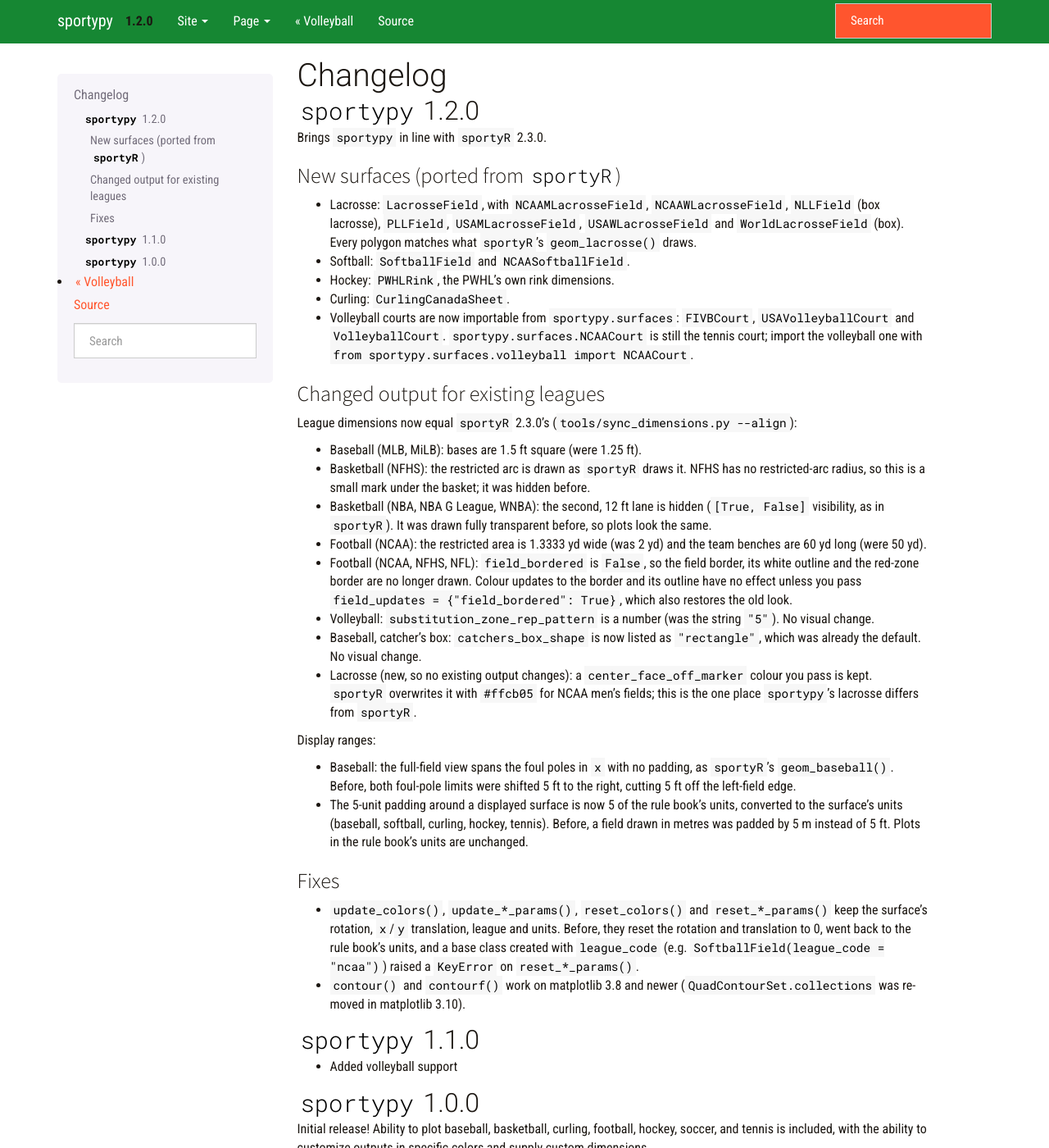
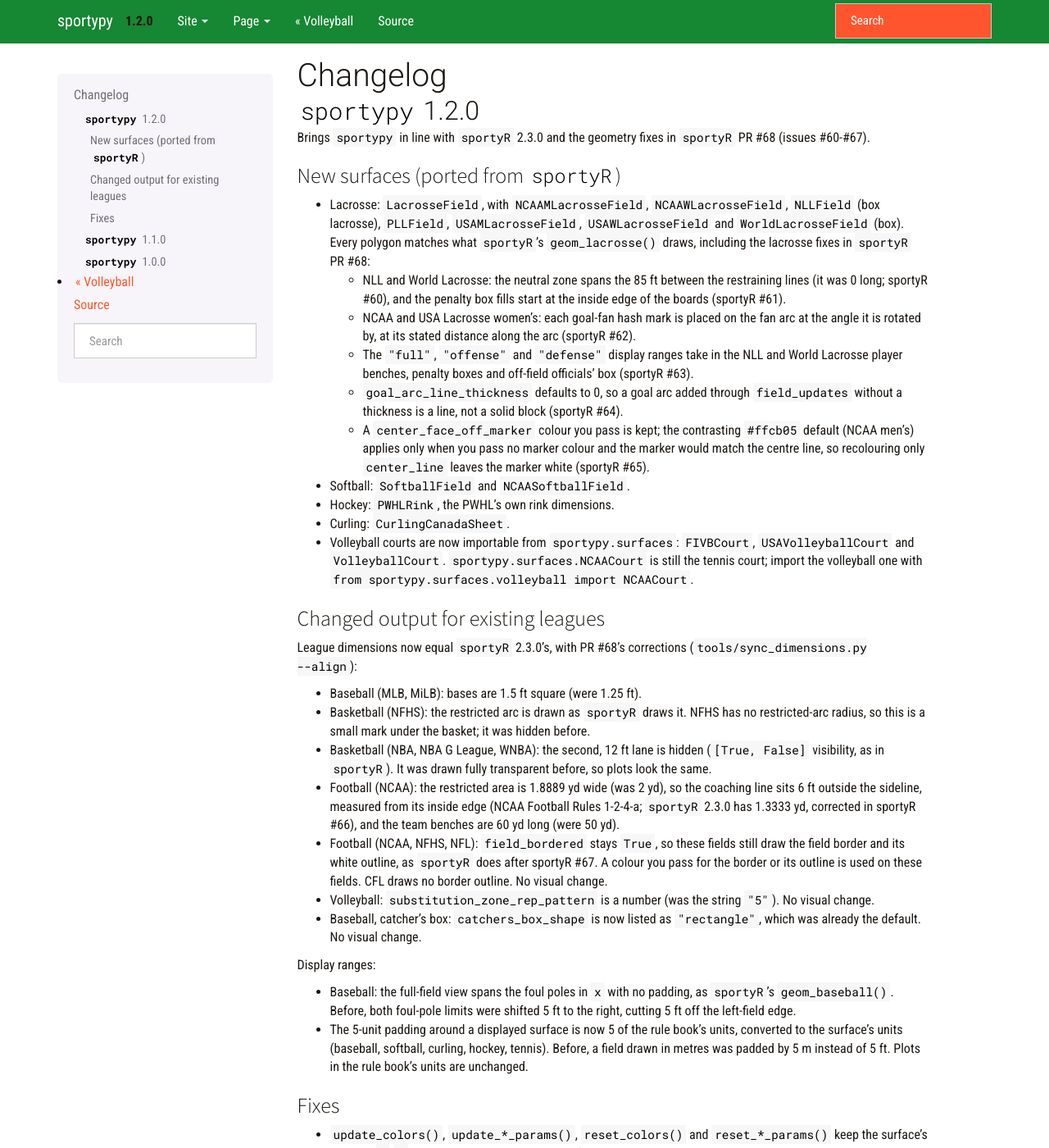
Before and after one commit to sportsdataverse/sportypy, a Sphinx documentation site: the page built from docs/changelog.md, in a window 1280 px wide and 1400 px high. Shown: the whole window at 82% size. Built offline with Sphinx 7.4.7, drawn with Linux system fonts in a browser that asks for light colours.

Commit message:
docs(changelog): 1.2.0 follows sportyR PR #68
Football keeps its border outline on NCAA/NFHS/NFL (sportyR #67), NCAA
restricted area is 1.8889 yd (coaching line 6 ft out, sportyR #66), and the
lacrosse fixes #60-#65 are listed; the face-off colour is no longer a
difference from sportyR.

```diff
--- a/docs/changelog.md
+++ b/docs/changelog.md
@@ -2,11 +2,16 @@
 
 ## `sportypy` 1.2.0
 
-Brings `sportypy` in line with `sportyR` 2.3.0.
+Brings `sportypy` in line with `sportyR` 2.3.0 and the geometry fixes in `sportyR` PR #68 (issues #60-#67).
 
 ### New surfaces (ported from `sportyR`)
 
-- Lacrosse: `LacrosseField`, with `NCAAMLacrosseField`, `NCAAWLacrosseField`, `NLLField` (box lacrosse), `PLLField`, `USAMLacrosseField`, `USAWLacrosseField` and `WorldLacrosseField` (box). Every polygon matches what `sportyR`'s `geom_lacrosse()` draws.
+- Lacrosse: `LacrosseField`, with `NCAAMLacrosseField`, `NCAAWLacrosseField`, `NLLField` (box lacrosse), `PLLField`, `USAMLacrosseField`, `USAWLacrosseField` and `WorldLacrosseField` (box). Every polygon matches what `sportyR`'s `geom_lacrosse()` draws, including the lacrosse fixes in `sportyR` PR #68:
+  - NLL and World Lacrosse: the neutral zone spans the 85 ft between the restraining lines (it was 0 long; sportyR #60), and the penalty box fills start at the inside edge of the boards (sportyR #61).
+  - NCAA and USA Lacrosse women's: each goal-fan hash mark is placed on the fan arc at the angle it is rotated by, at its stated distance along the arc (sportyR #62).
+  - The `"full"`, `"offense"` and `"defense"` display ranges take in the NLL and World Lacrosse player benches, penalty boxes and off-field officials' box (sportyR #63).
+  - `goal_arc_line_thickness` defaults to 0, so a goal arc added through `field_updates` without a thickness is a line, not a solid block (sportyR #64).
+  - A `center_face_off_marker` colour you pass is kept; the contrasting `#ffcb05` default (NCAA men's) applies only when you pass no marker colour and the marker would match the centre line, so recolouring only `center_line` leaves the marker white (sportyR #65).
 - Softball: `SoftballField` and `NCAASoftballField`.
 - Hockey: `PWHLRink`, the PWHL's own rink dimensions.
 - Curling: `CurlingCanadaSheet`.
@@ -14,16 +19,15 @@
 
 ### Changed output for existing leagues
 
-League dimensions now equal `sportyR` 2.3.0's (`tools/sync_dimensions.py --align`):
+League dimensions now equal `sportyR` 2.3.0's, with PR #68's corrections (`tools/sync_dimensions.py --align`):
 
 - Baseball (MLB, MiLB): bases are 1.5 ft square (were 1.25 ft).
 - Basketball (NFHS): the restricted arc is drawn as `sportyR` draws it. NFHS has no restricted-arc radius, so this is a small mark under the basket; it was hidden before.
 - Basketball (NBA, NBA G League, WNBA): the second, 12 ft lane is hidden (`[True, False]` visibility, as in `sportyR`). It was drawn fully transparent before, so plots look the same.
-- Football (NCAA): the restricted area is 1.3333 yd wide (was 2 yd) and the team benches are 60 yd long (were 50 yd).
-- Football (NCAA, NFHS, NFL): `field_bordered` is `False`, so the field border, its white outline and the red-zone border are no longer drawn. Colour updates to the border and its outline have no effect unless you pass `field_updates = {"field_bordered": True}`, which also restores the old look.
+- Football (NCAA): the restricted area is 1.8889 yd wide (was 2 yd), so the coaching line sits 6 ft outside the sideline, measured from its inside edge (NCAA Football Rules 1-2-4-a; `sportyR` 2.3.0 has 1.3333 yd, corrected in sportyR #66), and the team benches are 60 yd long (were 50 yd).
+- Football (NCAA, NFHS, NFL): `field_bordered` stays `True`, so these fields still draw the field border and its white outline, as `sportyR` does after sportyR #67. A colour you pass for the border or its outline is used on these fields. CFL draws no border outline. No visual change.
 - Volleyball: `substitution_zone_rep_pattern` is a number (was the string `"5"`). No visual change.
 - Baseball, catcher's box: `catchers_box_shape` is now listed as `"rectangle"`, which was already the default. No visual change.
-- Lacrosse (new, so no existing output changes): a `center_face_off_marker` colour you pass is kept. `sportyR` overwrites it with `#ffcb05` for NCAA men's fields; this is the one place `sportypy`'s lacrosse differs from `sportyR`.
 
 Display ranges:
 
```
